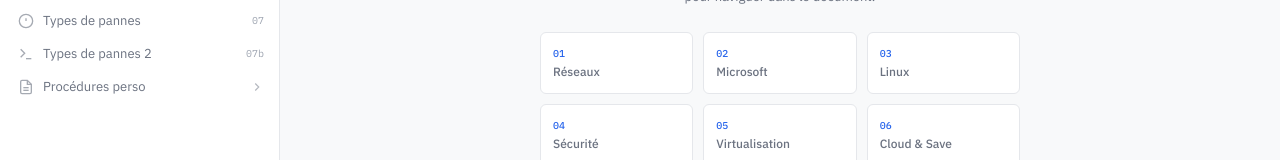
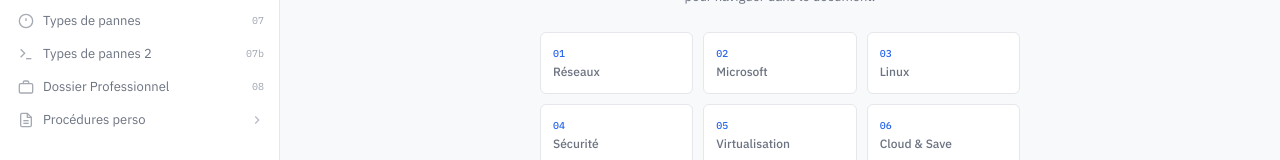
Before and after one commit to akimmika94/akimmika, a plain HTML site: page index.html in a window 1280 px wide. Shown: the part 452-612 px from the top of the page. Drawn offline with Linux system fonts and the light colour scheme; a script that the page names is missing.

Commit message:
ajout pdf dossier professionnel

```diff
--- a/index.html
+++ b/index.html
@@ -731,7 +731,16 @@
           </div>
         </li>
 
-        <!-- 8 Procédures perso -->
+        <!-- 8 Dossier Professionnel -->
+        <li class="nav-item">
+          <div class="nav-link" onclick="loadPdf('pdf/Dossier-Professionnel.pdf', 'Dossier Professionnel', this)">
+            <svg class="nav-icon" viewBox="0 0 24 24" fill="none" stroke="currentColor" stroke-width="2"><rect x="2" y="7" width="20" height="14" rx="2"/><path d="M16 7V5a2 2 0 00-2-2h-4a2 2 0 00-2 2v2"/></svg>
+            Dossier Professionnel
+            <span class="nav-num">08</span>
+          </div>
+        </li>
+
+        <!-- 9 Procédures perso -->
         <li class="nav-item">
           <div class="nav-link" id="nav7" onclick="toggleSubmenu(this)">
             <svg class="nav-icon" viewBox="0 0 24 24" fill="none" stroke="currentColor" stroke-width="2"><path d="M14 2H6a2 2 0 00-2 2v16a2 2 0 002 2h12a2 2 0 002-2V8z"/><polyline points="14 2 14 8 20 8"/><line x1="16" y1="13" x2="8" y2="13"/><line x1="16" y1="17" x2="8" y2="17"/></svg>
```
Also changed, not shown: 1 other file.
